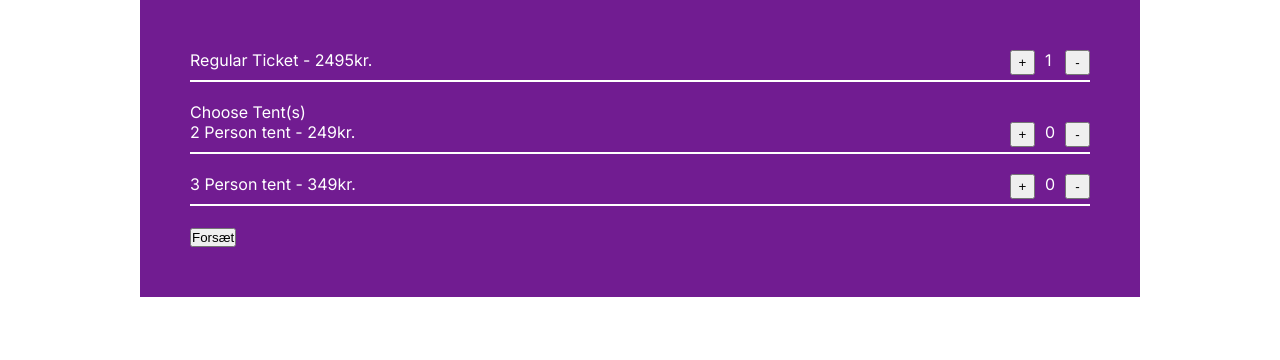
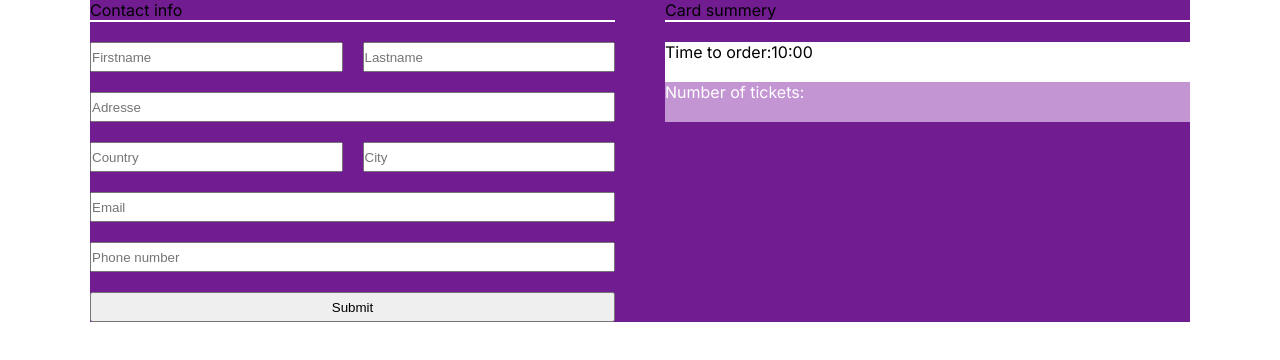
Before and after one commit to matolres/foo-festival, a Next.js app: page / in a window 1280 px wide. Shown: the top 360 px of the page. Built offline with nearby package versions, Linux system fonts and the light colour scheme.

Commit message:
payment reg

```diff
--- a/src/app/components/OptionToTicket.jsx
+++ b/src/app/components/OptionToTicket.jsx
@@ -1,26 +1,80 @@
-
+import { useState } from 'react';
 import styles from './styles/OptionToTicket.module.scss'
 import Option from "./Option";
 
 function OptionToTicket(props){
+    const [errorTent, setErrorTent] = useState(false)
+    const [errorCamp, setErrorCamp] = useState(false)
+
     let maxTent = props.twoPerTent+props.threePerTent;
+   function checkErrorFun(){
 
+    let camp = !document.querySelector('input[type=radio][name=camp]:checked');
+
+    console.log(maxTent>props.tickets)
+    if(maxTent>props.tickets){
+        setErrorTent(true);
+    } else if (camp) {
+        setErrorTent(false);
+        setErrorCamp(true)
+    }else{
+        props.setCurrentStep(1)
+    }
+
+
+
+   }
 return(
 
     <>
 
     <div className={styles.container}>
-       <Option name={"Regular Ticket"} price={2495} tickets={10}  setNumber={props.setTickets} number={props.tickets}/>
+        <div>
+            <Option name={"Regular Ticket"} price={2495} tickets={10}  setNumber={props.setTickets} number={props.tickets}/>
+        </div>
 
-       <p>Choose Tent(s)</p>
-       {console.log(maxTent) }
 
-       <Option name={"2 Person tent"} price={249} maxTent={maxTent} tickets={props.tickets} setNumber={props.setTwoPerTent}  number={props.twoPerTent}/>
-       <Option name={"3 Person tent"} price={349} maxTent={maxTent} tickets={props.tickets}  setNumber={props.setThreeoPerTent}  number={props.threePerTent}/>
+        <div>
+            <p className={styles.headline}>Choose Tent(s)</p>
+            <Option name={"2 Person tent"} price={249} maxTent={maxTent} tickets={props.tickets} setNumber={props.setTwoPerTent}  number={props.twoPerTent}/>
+            <Option name={"3 Person tent"} price={349} maxTent={maxTent} tickets={props.tickets}  setNumber={props.setThreeoPerTent}  number={props.threePerTent}/>
 
-       <p></p>
+        </div>
 
-        <button onClick={ ()=>  props.setCurrentStep(1)}>Forsæt</button>
+
+       <div className={styles.campContainer}>
+            <p className={styles.headline}>Choose a Camp</p>
+
+            <div>
+                <label for="Svartheim">Svartheim</label>
+                <input type="radio" id="Svartheim" name="camp" value="Svartheim"/>
+            </div>
+
+            <div>
+                <label for="Helfheim">Helfheim</label>
+                <input type="radio" id="Helfheim" name="camp" value="Helfheim"/>
+            </div>
+
+            <div>
+                <label for="Nilheim">Nilheim</label>
+                <input type="radio" id="Nilheim" name="camp" value="Nilheim"/>
+            </div>
+            <div>
+                <label for="Bruheim">Bruheimm</label>
+                <input type="radio" id="Bruheim" name="camp" value="Bruheim"/>
+            </div>
+            <div>
+                <label for="Kwneuheim">Kwneuheim</label>
+                <input type="radio" id="Kwneuheim" name="camp" value="Kwneuheim"/>
+            </div>
+
+
+       </div>
+       <p className={styles.error}>{errorTent?"-You can't buy more tents than tickets-":""}</p>
+       <p className={styles.error}>{errorCamp?"-You need to choose a camp-":""}</p>
+
+        {/* <button onClick={ ()=> maxTent>props.tickets?setErrorTent(true): props.setCurrentStep(1)}>Continue</button> */}
+        <button onClick={checkErrorFun}>Continue</button>
     </div>
 
     </>
--- a/src/app/components/PaySteps.jsx
+++ b/src/app/components/PaySteps.jsx
@@ -1,8 +1,8 @@
 "use client"
-import styles from './styles/PaySteps.module.scss'
+
 import { useState } from 'react';
 import OptionToTicket from "./OptionToTicket"
-
+import PaymentOptions from "./PaymentOptions"
 
 function PaySteps(){
 const [currentStep, setCurrentStep] = useState(0)
@@ -23,7 +23,7 @@ const steps =[
 {
     id:2,
     content:<div>
-        <p>Step 2</p>
+        <PaymentOptions/>
     </div>
 
 }
@@ -33,7 +33,8 @@ const steps =[
 
     return(
         <>
-        {steps[currentStep].content}
+        {/* {steps[currentStep].content} */}
+        {steps[1].content}
 
         </>
     )
--- /dev/null
+++ b/src/app/components/PaymentOptions.jsx
@@ -0,0 +1,56 @@
+
+import styles from './styles/PaymentOptions.module.scss'
+
+    function PaymentOptions(){
+
+    return(
+        <>
+        <div className={styles.container}>
+        <div>
+        <p>Contact info</p>
+        <form action="#" method="get">
+            <div>
+                <input type="text" id="fname" name="fname" placeholder='Firstname'/>
+                <input type="text" id="lname" name="lname" placeholder='Lastname'/>
+            </div>
+            <div>
+                <input type="text" id="adresse" name="adresse" placeholder='Adresse'/>
+            </div>
+            <div>
+                <input type="text" id="Country" name="Country" placeholder='Country'/>
+                <input type="text" id="city" name="city" placeholder='City'/>
+            </div>
+            <div>
+                <input type="email" id="email" name="email" placeholder='Email'/>
+            </div>
+            <div>
+                <input type="tel" id="tel" name="tel" placeholder='Phone number' />
+            </div>
+
+
+
+
+            <input type="submit" value="Submit"/>
+        </form>
+
+        </div>
+
+        <div className={styles.prisContainer}>
+            <p>Card summery</p>
+                <div>
+                    <p>Time to order:10:00</p>
+                </div>
+                <div>
+                    <p>Number of tickets:</p>
+                </div>
+
+        </div>
+        </div>
+
+        </>
+    )
+
+
+}
+
+export default PaymentOptions;
--- a/src/app/components/styles/Option.module.scss
+++ b/src/app/components/styles/Option.module.scss
@@ -7,6 +7,7 @@
    border-bottom: 2px solid white;
    justify-content: space-between;
    margin-bottom: 20px;
+
 
    div{
     display: flex;
--- a/src/app/components/styles/OptionToTicket.module.scss
+++ b/src/app/components/styles/OptionToTicket.module.scss
@@ -3,8 +3,42 @@
 .container{
    color:white;
    background-color: rgba($color: #711C91, $alpha: 1.0);
-   max-width: 1000px;
+   max-width: 1100px;
    margin-inline: auto;
    padding: 50px;
 
+   .headline{
+      text-align: center;
+   }
+   &>div{
+      margin-bottom: 60px;
+   }
+
+   button{
+      display: block;
+      margin-inline: auto;
+   }
+
 }
+
+.campContainer{
+
+   &>div{
+      display: flex;
+      justify-content: space-between;
+      border-bottom: 2px solid white;
+      padding-bottom: 5px;
+      margin-bottom: 20px;
+
+      input{
+         margin-right: 30px;
+         width: 30px;
+      }
+
+   }
+
+}
+
+.error{
+   background-color: red;
+}
--- /dev/null
+++ b/src/app/components/styles/PaymentOptions.module.scss
@@ -0,0 +1,51 @@
+
+.container{
+    max-width: 1100px;
+    margin-inline: auto;
+    background-color: rgba($color: #711C91, $alpha: 1.0);
+    display: flex;
+    gap: 50px;
+
+    & > div{
+        width: 50%;
+    }
+
+    form {
+
+        border-top: 2px solid white;
+        input{
+            width: 100%;
+            height: 30px;
+            margin-top: 20px;
+        }
+        input:nth-child(2){
+            margin-left: 20px;
+        }
+        & > div{
+            display: flex;
+        }
+    }
+
+
+    .prisContainer{
+        height: 300px;
+        &>p{
+            border-bottom: 2px solid white;
+        }
+        div:nth-child(2){
+            margin-top: 20px;
+            height: 40px;
+            background-color: white;
+            color: black
+        }
+        div:nth-child(3){
+
+            height: 40px;
+            background-color: #C396D3;
+            color: white
+        }
+
+    }
+
+
+}
```
